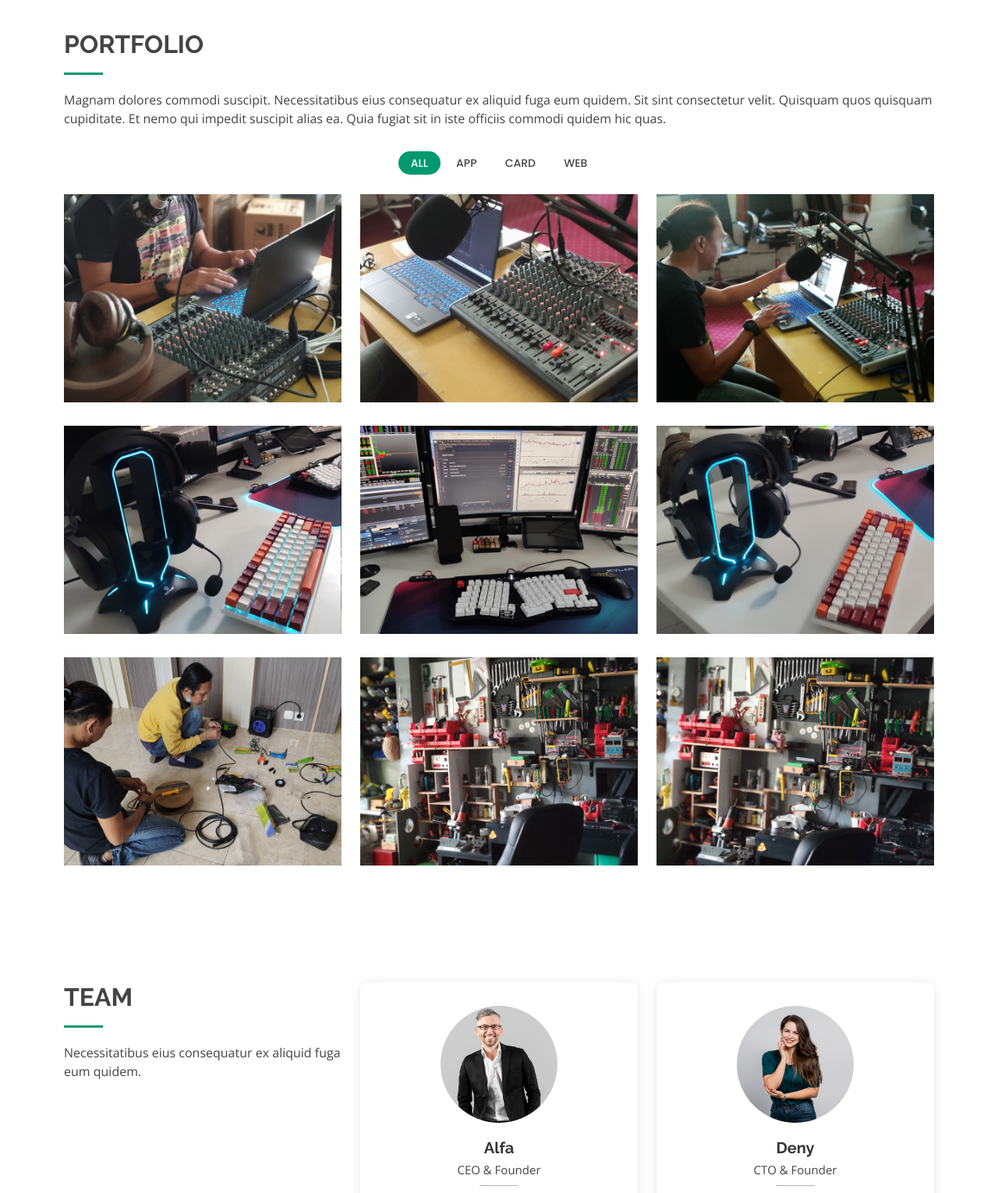
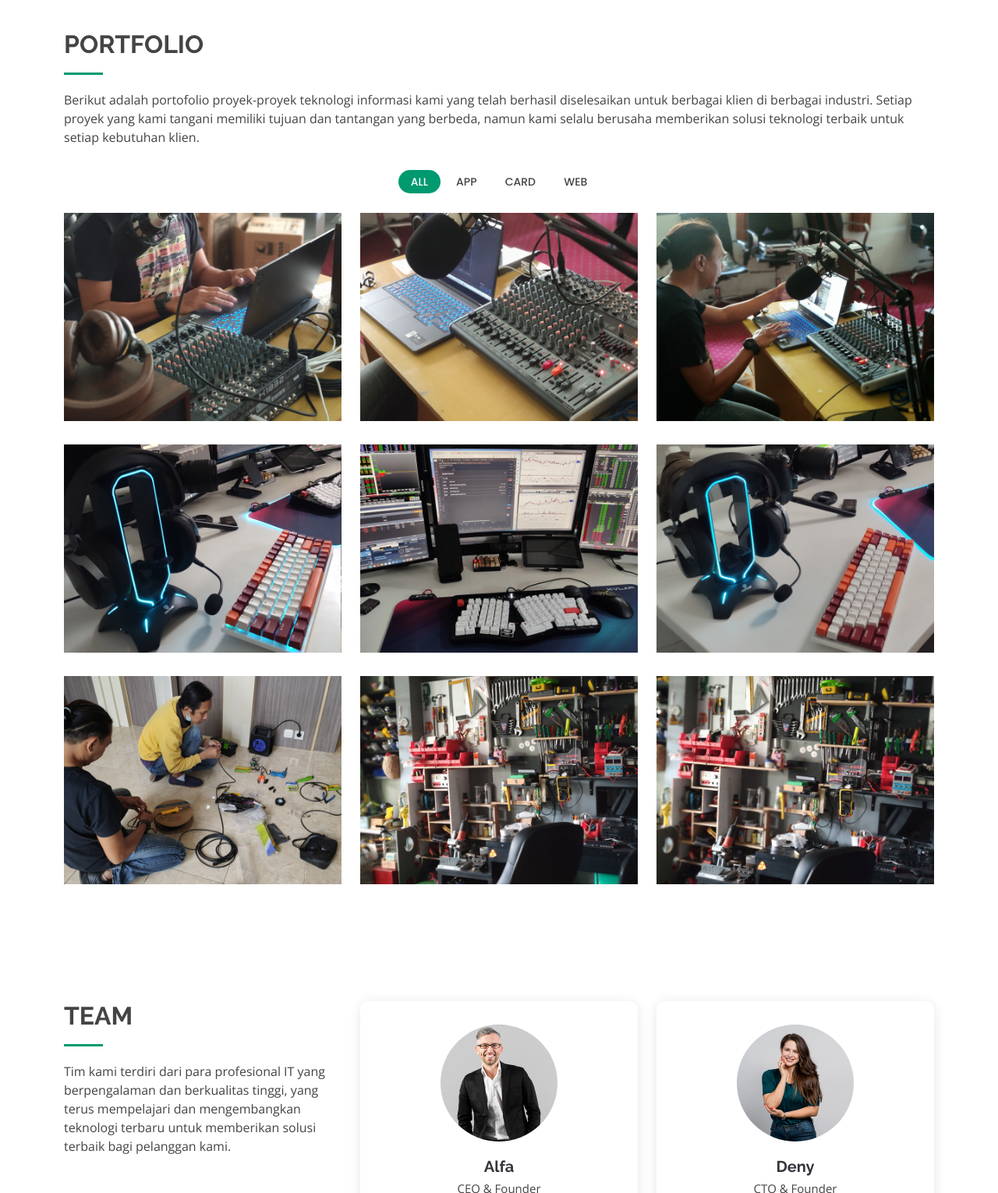
Before and after one commit to ide4tech/ide4tech.github.io, a plain HTML site: page index.html in a window 1280 px wide. Shown: the part 3590-5120 px from the top of the page at 78% size. Drawn offline with nearby package versions, Linux system fonts and the light colour scheme.

Commit message:
update keterangan portofolio dan tim

```diff
--- a/index.html
+++ b/index.html
@@ -326,7 +326,7 @@
 
         <div class="section-title" data-aos="fade-left">
           <h2>Portfolio</h2>
-          <p>Magnam dolores commodi suscipit. Necessitatibus eius consequatur ex aliquid fuga eum quidem. Sit sint consectetur velit. Quisquam quos quisquam cupiditate. Et nemo qui impedit suscipit alias ea. Quia fugiat sit in iste officiis commodi quidem hic quas.</p>
+          <p>Berikut adalah portofolio proyek-proyek teknologi informasi kami yang telah berhasil diselesaikan untuk berbagai klien di berbagai industri. Setiap proyek yang kami tangani memiliki tujuan dan tantangan yang berbeda, namun kami selalu berusaha memberikan solusi teknologi terbaik untuk setiap kebutuhan klien.</p>
         </div>
 
         <div class="row" data-aos="fade-up" data-aos-delay="100">
@@ -572,7 +572,7 @@
           <div class="col-lg-4">
             <div class="section-title" data-aos="fade-right">
               <h2>Team</h2>
-              <p>Necessitatibus eius consequatur ex aliquid fuga eum quidem.</p>
+              <p>Tim kami terdiri dari para profesional IT yang berpengalaman dan berkualitas tinggi, yang terus mempelajari dan mengembangkan teknologi terbaru untuk memberikan solusi terbaik bagi pelanggan kami.</p>
             </div>
           </div>
           <div class="col-lg-8">
```
